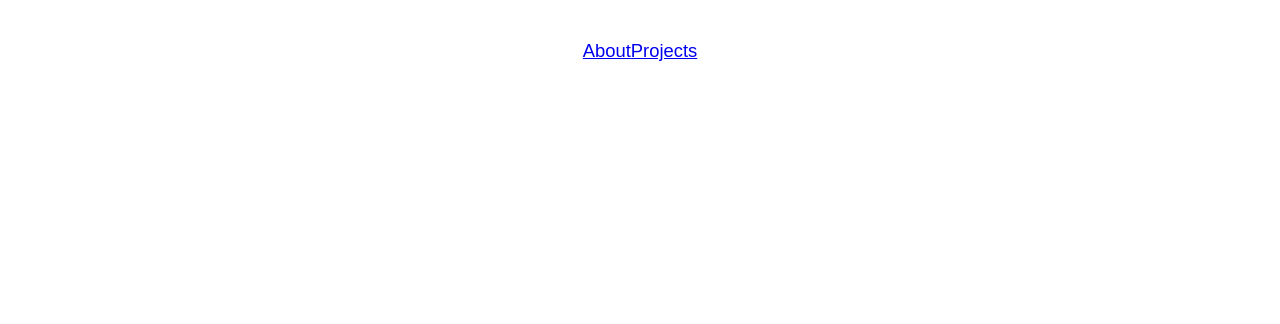
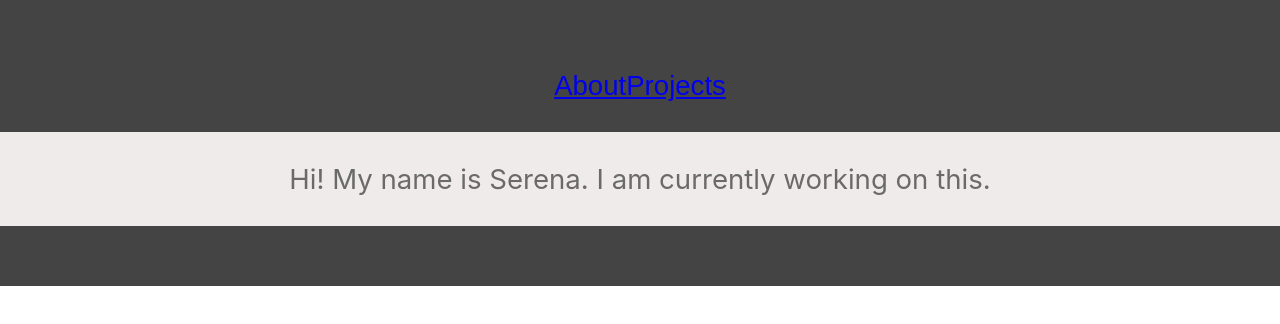
Before and after one commit to serena-marie/portfolio, a React (Create React App) app: page / in a window 1280 px wide. Shown: the top 324 px of the page. Built offline with nearby package versions, Linux system fonts and the light colour scheme.

Commit message:
Working routes

```diff
--- a/src/App.js
+++ b/src/App.js
@@ -1,30 +1,31 @@
 import React from 'react';
+import {Route, HashRouter} from "react-router-dom";
+
 import './App.css';
-
 import Header from './components/Header.js';
+import Home from './components/Home.js';
+import Projects from './components/Projects.js';
 
 function App() {
   return (
+    <HashRouter>
+      <div class="wrapper">
+        {/* Header */}
+        <div class="appHeader">
+          <Header/>
+        </div>
 
-    <div class="wrapper">
-        <div class="left a"> <Header/></div>
+        {/* Body  */}
+        <div class="appBody">
+          <Route exact path="/" component={Home}/>
+          <Route path="/projects" component={Projects}/>
+        </div>
 
-        <div class="center b"></div>
-        {/*<div class="center b">
-          Hello! My name is Serena.<br></br>
-          I am currently working on this.
-          </div>*/}
+        {/* Footer */}
+        <div class="appFooter"> </div>
+      </div>
+    </HashRouter>
 
-
-
-        <div class="right c"> </div>
-        {/* <div class="left d">D</div>
-        <div class="center e">E</div>
-        <div class="right f">F</div>
-        <div class="left g">D</div>
-        <div class="center h">E</div>
-  <div class="right i">F</div> */}
-      </div>
   );
 }
 
```
